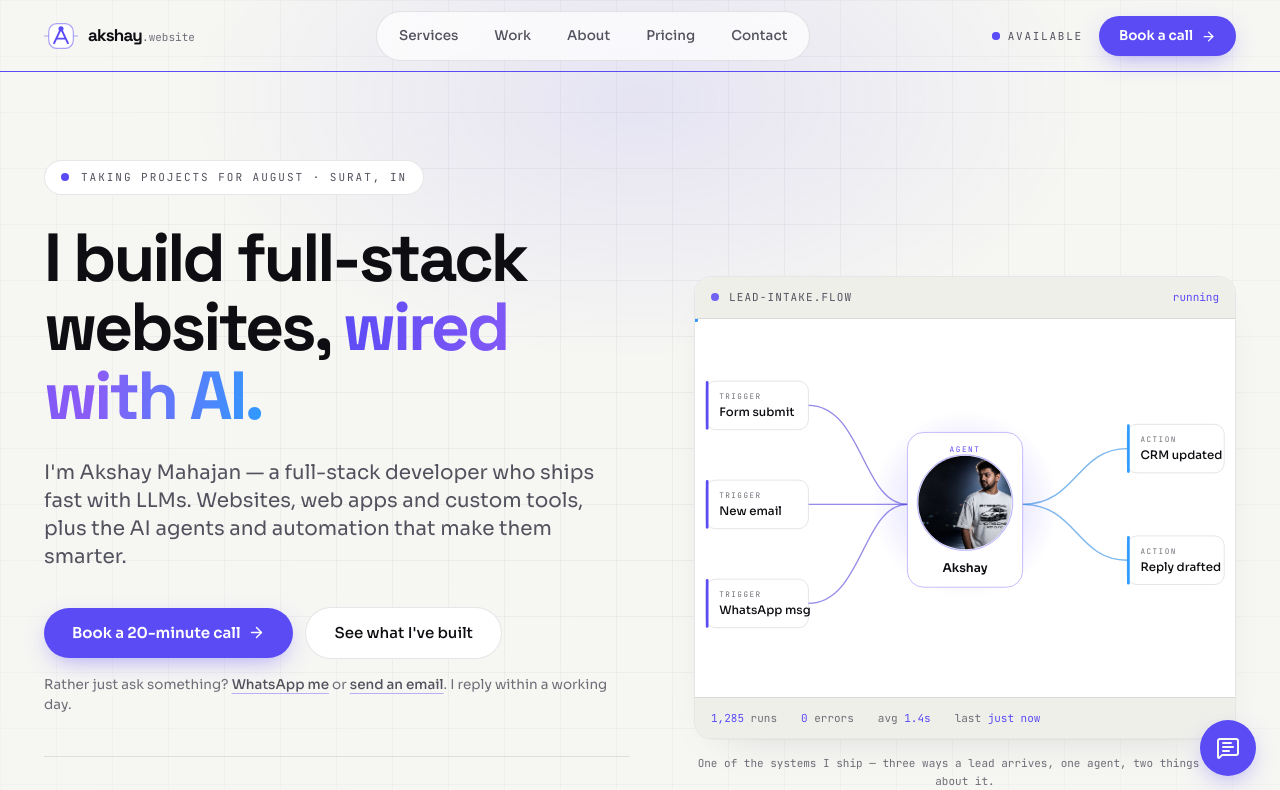
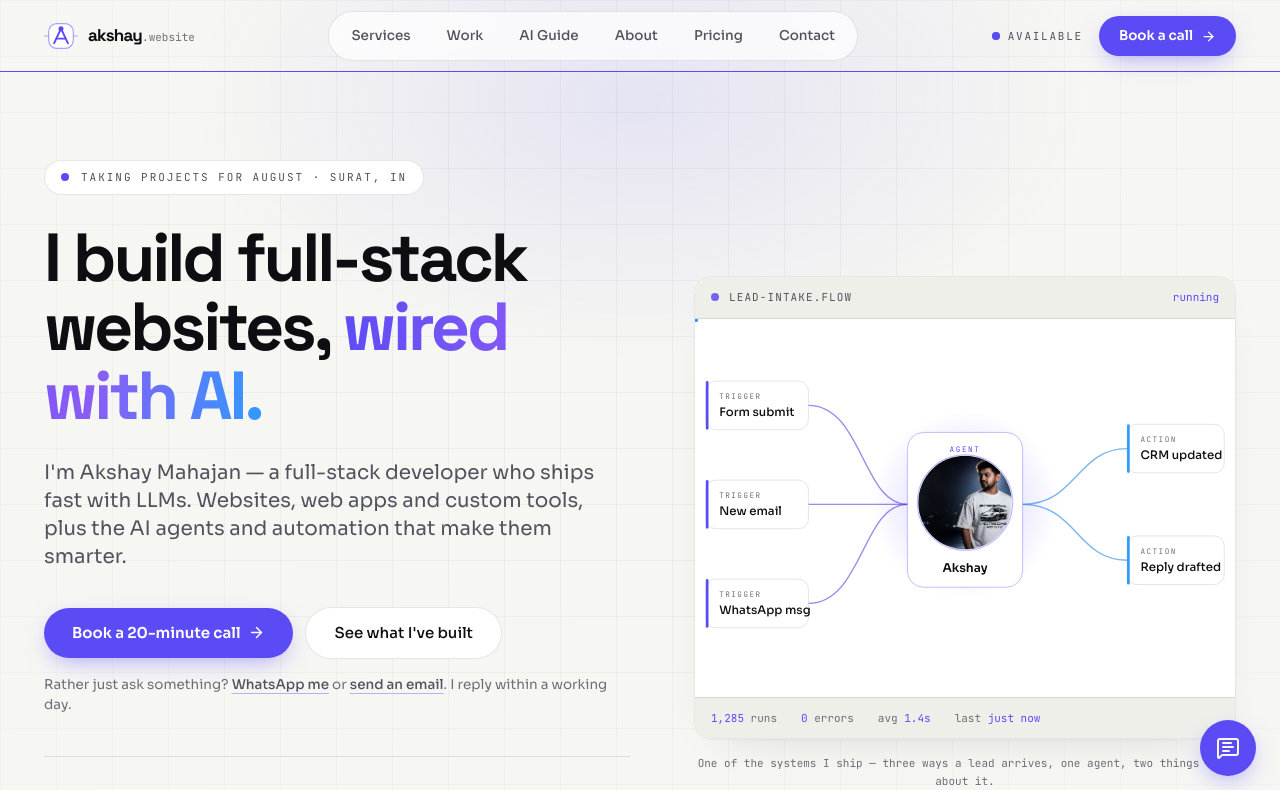
Before and after one commit to akshaymad0608-png/portfolio, a React (Vite) app: page / in a window 1280 px wide. Shown: the top 790 px of the page. Built offline with nearby package versions, Linux system fonts and the light colour scheme.

Commit message:
Add files via upload

```diff
--- a/components/NavBar.tsx
+++ b/components/NavBar.tsx
@@ -7,6 +7,7 @@ import Logo from './ui/Logo';
 const NAV_LINKS = [
   { name: 'Services', href: '/services' },
   { name: 'Work', href: '/work' },
+  { name: 'AI Guide', href: '/ai-guide' },
   { name: 'About', href: '/about' },
   { name: 'Pricing', href: '/pricing' },
   { name: 'Contact', href: '/contact' },
```
